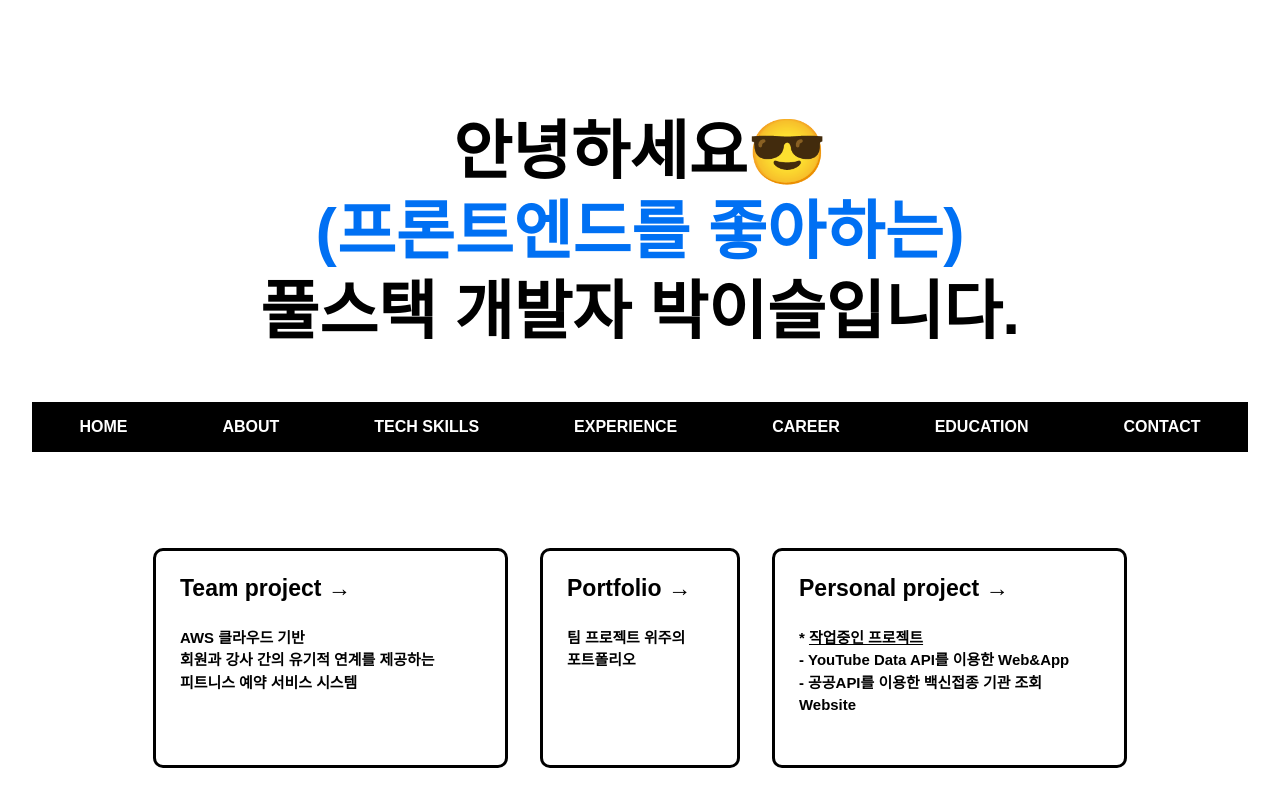
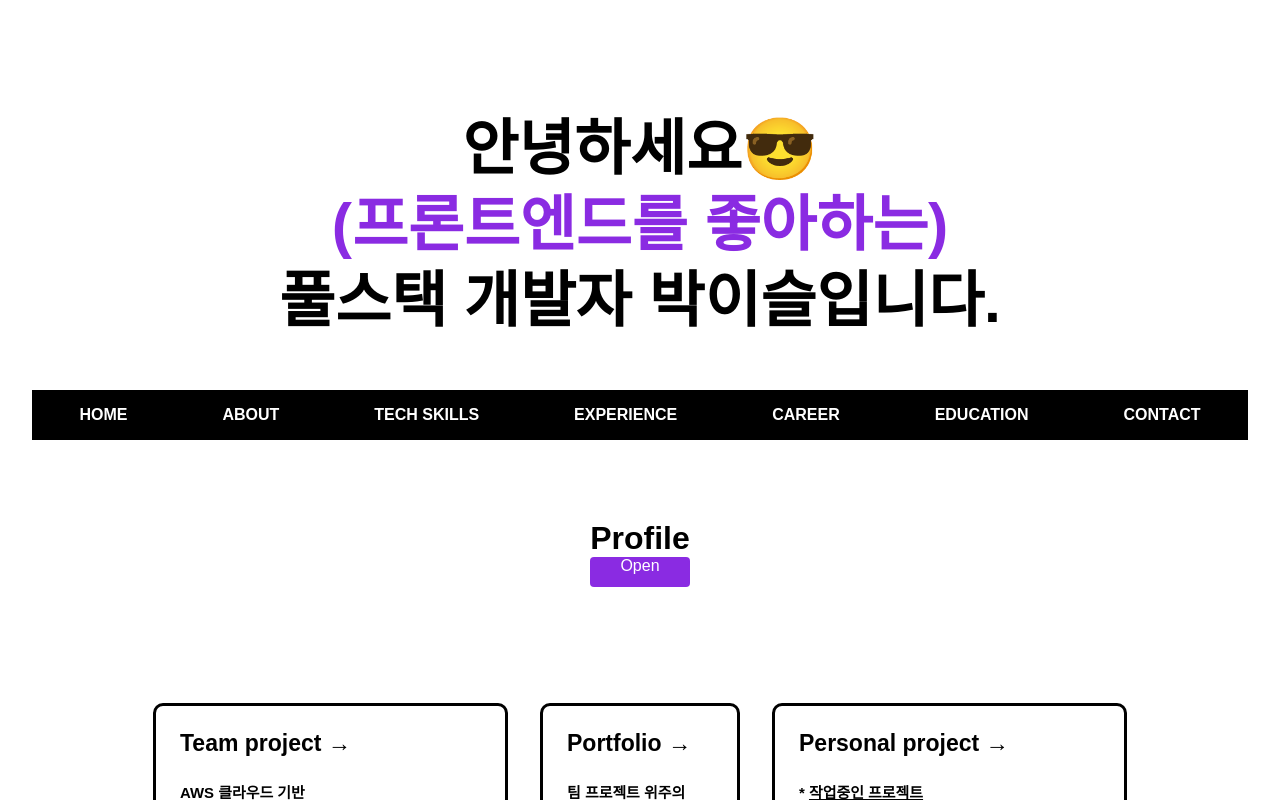
Before and after one commit to iseulpark218/parkiseul-CV, a Next.js app: page / in a window 1280 px wide. Shown: the top 800 px of the page. Built offline with nearby package versions, Linux system fonts and the light colour scheme; a web font is replaced by a local one.

Commit message:
profile,modal update

```diff
--- a/package.json
+++ b/package.json
@@ -10,11 +10,13 @@
   "dependencies": {
     "next": "12.0.7",
     "react": "17.0.2",
-    "react-dom": "17.0.2"
+    "react-dom": "17.0.2",
+    "styled-components": "^5.3.3"
   },
   "devDependencies": {
     "@types/node": "17.0.1",
     "@types/react": "17.0.37",
+    "@types/styled-components": "^5.1.21",
     "eslint": "8.5.0",
     "eslint-config-next": "12.0.7",
     "typescript": "4.5.4"
--- /dev/null
+++ b/pages/components/Modal.tsx
@@ -0,0 +1,31 @@
+import React, { PropsWithChildren } from "react";
+import styled from "styled-components";
+import styles from "../../styles/Modal.module.css";
+import img from "../public/profile.png";
+
+interface ModalDefaultType {
+  onClickToggleModal: () => void;
+}
+
+function Modal({
+  onClickToggleModal,
+  children,
+}: PropsWithChildren<ModalDefaultType>) {
+  return (
+    <div className={styles.modal_ModalContainer}>
+      <div className={styles.modal_DialogBox}>{children}</div>
+      <div
+        className={styles.modal_Backdrop}
+        onClick={(e: React.MouseEvent) => {
+          e.preventDefault();
+
+          if (onClickToggleModal) {
+            onClickToggleModal();
+          }
+        }}
+      />
+    </div>
+  );
+}
+
+export default Modal;
--- a/pages/index.tsx
+++ b/pages/index.tsx
@@ -1,9 +1,22 @@
 import type { NextPage } from "next";
 import Head from "next/head";
 import styles from "../styles/Home.module.css";
+import img from "../public/profile.png";
+
+// 모달시작
+import { useState, useCallback } from "react";
+import Modal from "./components/Modal";
+import styled from "styled-components";
 
 // const Home: NextPage = () => {
 const Home = () => {
+  // 모달시작
+  const [isOpenModal, setOpenModal] = useState<boolean>(false);
+
+  const onClickToggleModal = useCallback(() => {
+    setOpenModal(!isOpenModal);
+  }, [isOpenModal]);
+  // 모달끝
   return (
     <div className={styles.container}>
       <Head>
@@ -13,7 +26,7 @@ const Home = () => {
         <h1 className={styles.title}>
           안녕하세요😎
           <br />
-          <span style={{ color: "#0070f3" }}>(프론트엔드를 좋아하는)</span>
+          <span style={{ color: "blueviolet" }}>(프론트엔드를 좋아하는)</span>
           <br />
           풀스택 개발자 박이슬입니다.
         </h1>
@@ -49,8 +62,61 @@ const Home = () => {
           </nav>
         </div>
         <div className={styles.grid}>
+          {/* 모달시작 */}
+          <div className={styles.modal_main}>
+            <div className={styles.modal_title}>Profile</div>
+            {isOpenModal && (
+              <Modal onClickToggleModal={onClickToggleModal}>
+                <div className={styles.modal_profile_title}>
+                  <div>
+                    {" "}
+                    <img
+                      style={{ width: "130px" }}
+                      src="/profile.png"
+                      alt="test"
+                      className={styles.modal_profile_img}
+                    />
+                  </div>
+                  <div className={styles.modal_profile_contents}>
+                    <b>
+                      안녕하세요. 신입 개발자 박이슬 입니다.
+                      <br />
+                      조금은 늦게 시작했지만,
+                      <br />
+                      <u>조금 더 나은 삶을 위한</u>
+                      <br />
+                      <u>효율적인 코딩을 지향하는</u>
+                      <br />
+                      <u>자기관리에 부지런한</u>
+                      <br />
+                      개발자가 되기 위해 노력 중 입니다.
+                    </b>
+                  </div>
+                </div>
+                <div>
+                  😊 I’m iseul, coding hobbyist, Full Stack Developer, but
+                  prefer Frontend.
+                  <br /> 👀 I’m interested in typescript / react / next.js
+                  <br /> 🌱 I’m currently learning ReactNative/PostgreSQL
+                  <br /> 📫 How to reach me out : Shoot a mail at{" "}
+                  <u>parkiseul0218@gmail.com</u>
+                  <br /> ✨ Fun fact : I first started programming in 2021..
+                  <br />
+                  <br />
+                  <b>Thanks for watching my portfolio! Have a great day!</b>
+                </div>
+              </Modal>
+            )}
+            <div
+              className={styles.modal_dialogButton}
+              onClick={onClickToggleModal}
+            >
+              Open
+            </div>
+          </div>
+          {/* 모달끝 */}
           <a
-            href="http://ec2-3-34-181-87.ap-northeast-2.compute.amazonaws.com/"
+            // href="http://ec2-3-34-181-87.ap-northeast-2.compute.amazonaws.com/"
             className={styles.card}
             style={{ width: "355px", height: "220px" }}
           >
@@ -63,6 +129,9 @@ const Home = () => {
                 <br />
                 피트니스 예약 서비스 시스템
               </h5>
+              {/* 기본 서버로 아마존 RDS를 통해 postgre를 사용하며, static 관련
+              파일들을 저장하기 위해 S3를 연동하였습니다. 추후 배포는 EC2를 통해
+              진행하였습니다. */}
             </p>
           </a>
           <a
@@ -108,9 +177,9 @@ const Home = () => {
             className={styles.pr_2__container}
             // style="transform: translate(-44.9331%, 0%) translate3d(0px, 0px, 0px);"
           >
-            <h2 className={styles.pr_2__title}>
+            <p className={styles.pr_2__title}>
               함께 일할 멋진 개발자를 찾고 계신가요? 😉
-            </h2>
+            </p>
           </div>
 
           {/* pr-2 */}
@@ -273,4 +342,32 @@ const Home = () => {
   );
 };
 
+const Main = styled.main`
+  width: 100%;
+  height: 100vh;
+  display: flex;
+  flex-direction: column;
+  align-items: center;
+`;
+
+const Title = styled.h3`
+  text-align: center;
+`;
+
+const DialogButton = styled.button`
+  width: 160px;
+  height: 48px;
+  background-color: blueviolet;
+  color: white;
+  font-size: 1.2rem;
+  font-weight: 400;
+  border-radius: 4px;
+  border: none;
+  cursor: pointer;
+
+  &:hover {
+    transform: translateY(-1px);
+  }
+`;
+
 export default Home;
--- a/styles/Home.module.css
+++ b/styles/Home.module.css
@@ -26,7 +26,7 @@
 .title {
   margin: 0;
   line-height: 1.25;
-  font-size: 4rem;
+  font-size: 3.8rem;
 }
 
 .title,
@@ -56,6 +56,14 @@
   background-color: black;
   color: white;
   font-weight: 600;
+  /* 상단고정 */
+  /* position: fixed; */
+  position: sticky;
+  top: -5px;
+  /* width: 100% */
+  left: 0;
+  right: 0;
+  z-index: 10000;
 }
 .nav {
 }
@@ -336,7 +344,7 @@
   background-color: #bebcbc;
   color: rgb(0, 0, 218);
 }
-@media (max-width: 512px) {
+@media (max-width: 768px) {
   .grid {
     width: 100%;
     flex-direction: column;
@@ -347,4 +355,55 @@
   .nav__ul__li {
     font-size: 12px;
   }
+  .pr_2__title {
+    font-size: 45px;
+  }
 }
+
+/* 모달 */
+.modal_main {
+  margin-bottom: 100px;
+  width: 100%;
+  display: flex;
+  flex-direction: column;
+  align-items: center;
+}
+
+.modal_title {
+  text-align: center;
+  font-size: 2rem;
+  font-weight: 700;
+}
+
+.modal_dialogButton {
+  width: 100px;
+  height: 30px;
+  background-color: blueviolet;
+  color: white;
+  font-size: 1rem;
+  font-weight: 400;
+  border-radius: 4px;
+  border: none;
+  cursor: pointer;
+  text-align: center;
+}
+/* .modal_dialogButton:hover {
+  transform: translateY(-1px);
+} */
+
+.modal_profile_title {
+  margin-bottom: 20px;
+  display: flex;
+  flex-direction: row;
+  align-items: center;
+}
+
+.modal_profile_contents {
+  margin-left: 40px;
+}
+
+.modal_profile_img {
+  border-radius: 45px;
+  /* border: dotted blueviolet 5px; */
+  box-shadow: grey 8px 10px 15px;
+}
--- /dev/null
+++ b/styles/Modal.module.css
@@ -0,0 +1,38 @@
+.modal_ModalContainer {
+  margin-top: -300px;
+  width: 100%;
+  height: 100%;
+  display: flex;
+  align-items: center;
+  justify-content: center;
+  position: fixed;
+}
+
+.modal_DialogBox {
+  margin-top: -400px;
+  width: 550px;
+  /* height: 100px; */
+  height: auto;
+  display: flex;
+  flex-direction: column;
+  align-items: center;
+  /* border: none; */
+  border-radius: 3px;
+  box-shadow: 0 0 50px blueviolet;
+  box-sizing: border-box;
+  background-color: white;
+  border: solid blueviolet 4px;
+  border-radius: 10px;
+  font-size: 15px;
+  padding: 20px;
+  z-index: 10000;
+}
+
+.modal_Backdrop {
+  width: 100vw;
+  height: 100vh;
+  position: fixed;
+  top: 0;
+  z-index: 9999;
+  background-color: rgba(0, 0, 0, 0.2);
+}
```
Also changed, not shown: public/profile.png (added), 1 other file (tests, documents, lock files or other folders).
